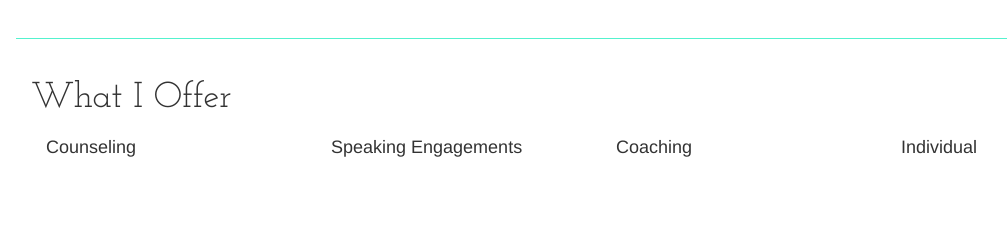
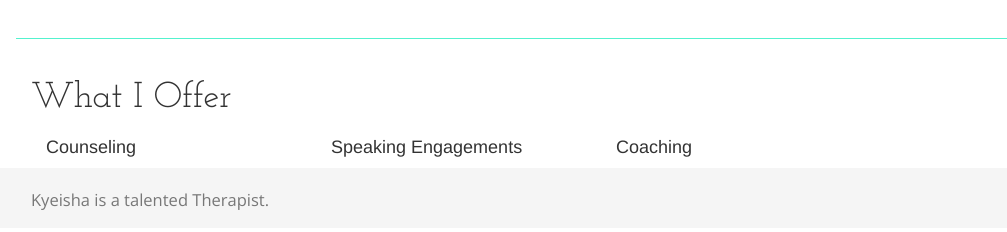
Before and after one commit to nadiabahrami/kh-project, a Django app: page / in a window 1280 px wide. Shown: the part 768-1000 px from the top of the page, without its empty margins (39-1046 px from the left). Before the commit the page ends 925 px from the top, so only its background shows below. Run offline with Django 3.2, Linux system fonts and the light colour scheme; some libraries are stand-ins or nearby versions.

Commit message:
Trying to mess with footers.

```diff
--- a/kh_site/home/static/css/style.css
+++ b/kh_site/home/static/css/style.css
@@ -1,6 +1,6 @@
 body{
     padding-top: 70px;
-    m/*ax-width: 960px;
+    /*max-width: 960px;
     margin: auto;*/
 }
 
@@ -55,6 +55,18 @@ p {
     font-family: 'Open Sans', sans-serif;
     font-size: 1.18em;
 }
+
+.footer {
+/*    position: absolute;
+    bottom: 0;
+*/    width: 100%;
+    height: 60px;
+    background-color: #f5f5f5;
+}
+
+.footer p{
+    margin: 20px 0;
+}
 /*
 font-family: 'Kite One', sans-serif;
 font-family: 'Open Sans', sans-serif;
--- a/kh_site/home/templates/base.html
+++ b/kh_site/home/templates/base.html
@@ -62,5 +62,10 @@
         </nav>
         {% block content %}
         {% endblock %}
+        <footer class="footer">
+          <div class="container">
+            <p class="text-muted">Kyeisha is a talented Therapist.</p>
+          </div>
+        </footer>
     </body>
 </html>
--- a/kh_site/home/templates/index.html
+++ b/kh_site/home/templates/index.html
@@ -34,7 +34,5 @@
     <div class="col-md-3">
       <h4>Coaching</h4>
     </div>
-    <div class="col-md-3">
-      <h4>Individual</h4>
-    </div>
+  </div>
 {% endblock %}
```
